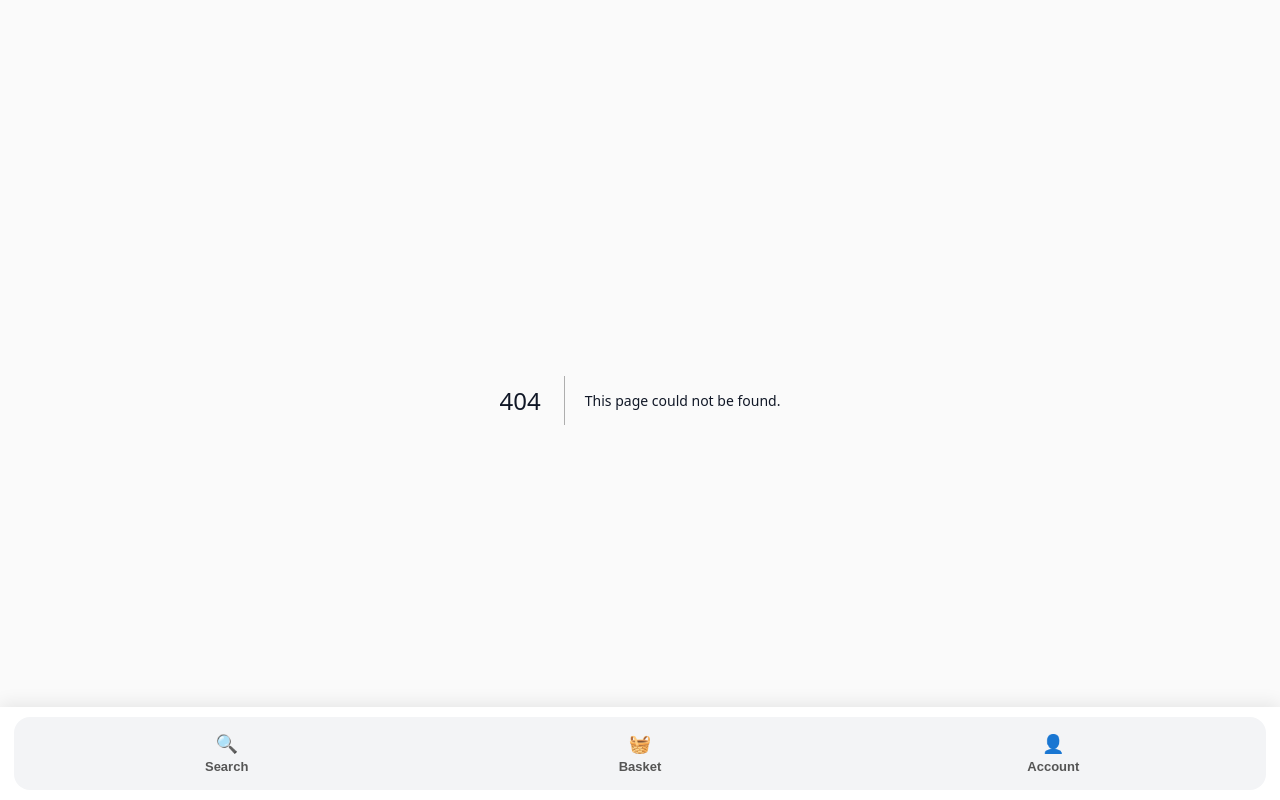
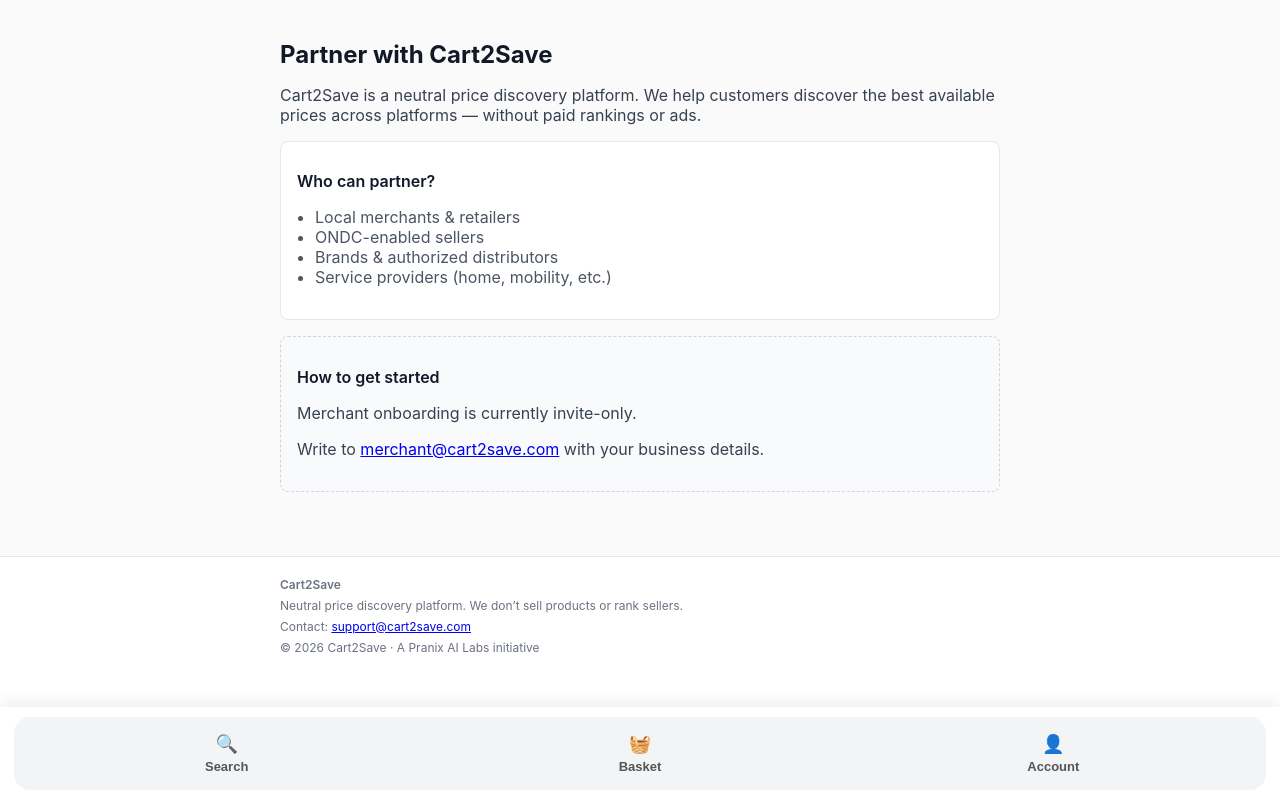
Before and after one commit to prashanthrangineni-sketch/pranix-witness-ui, a Next.js app: page /merchant in a window 1280 px wide. Before the commit this address had no page. Shown: the top 800 px of the page. Built offline with nearby package versions, Linux system fonts and the light colour scheme.

Commit message:
Add merchant partnership page (UI-only)

```diff
--- /dev/null
+++ b/app/merchant/page.tsx
@@ -0,0 +1,67 @@
+export default function MerchantPage() {
+  return (
+    <main
+      style={{
+        maxWidth: '720px',
+        margin: '0 auto',
+        padding: '24px 16px',
+      }}
+    >
+      <h1 style={{ fontSize: '24px', fontWeight: 700, marginBottom: '12px' }}>
+        Partner with Cart2Save
+      </h1>
+
+      <p style={{ marginBottom: '16px', color: '#374151' }}>
+        Cart2Save is a neutral price discovery platform. We help customers
+        discover the best available prices across platforms — without paid
+        rankings or ads.
+      </p>
+
+      <div
+        style={{
+          background: '#ffffff',
+          border: '1px solid #e5e7eb',
+          borderRadius: '8px',
+          padding: '16px',
+          marginBottom: '16px',
+        }}
+      >
+        <h2 style={{ fontSize: '16px', fontWeight: 600, marginBottom: '8px' }}>
+          Who can partner?
+        </h2>
+
+        <ul style={{ paddingLeft: '18px', color: '#4b5563' }}>
+          <li>Local merchants & retailers</li>
+          <li>ONDC-enabled sellers</li>
+          <li>Brands & authorized distributors</li>
+          <li>Service providers (home, mobility, etc.)</li>
+        </ul>
+      </div>
+
+      <div
+        style={{
+          background: '#f9fafb',
+          border: '1px dashed #d1d5db',
+          borderRadius: '8px',
+          padding: '16px',
+        }}
+      >
+        <h2 style={{ fontSize: '16px', fontWeight: 600, marginBottom: '8px' }}>
+          How to get started
+        </h2>
+
+        <p style={{ color: '#374151', marginBottom: '8px' }}>
+          Merchant onboarding is currently invite-only.
+        </p>
+
+        <p style={{ color: '#374151' }}>
+          Write to{' '}
+          <a href="mailto:merchant@cart2save.com">
+            merchant@cart2save.com
+          </a>{' '}
+          with your business details.
+        </p>
+      </div>
+    </main>
+  )
+}
```
